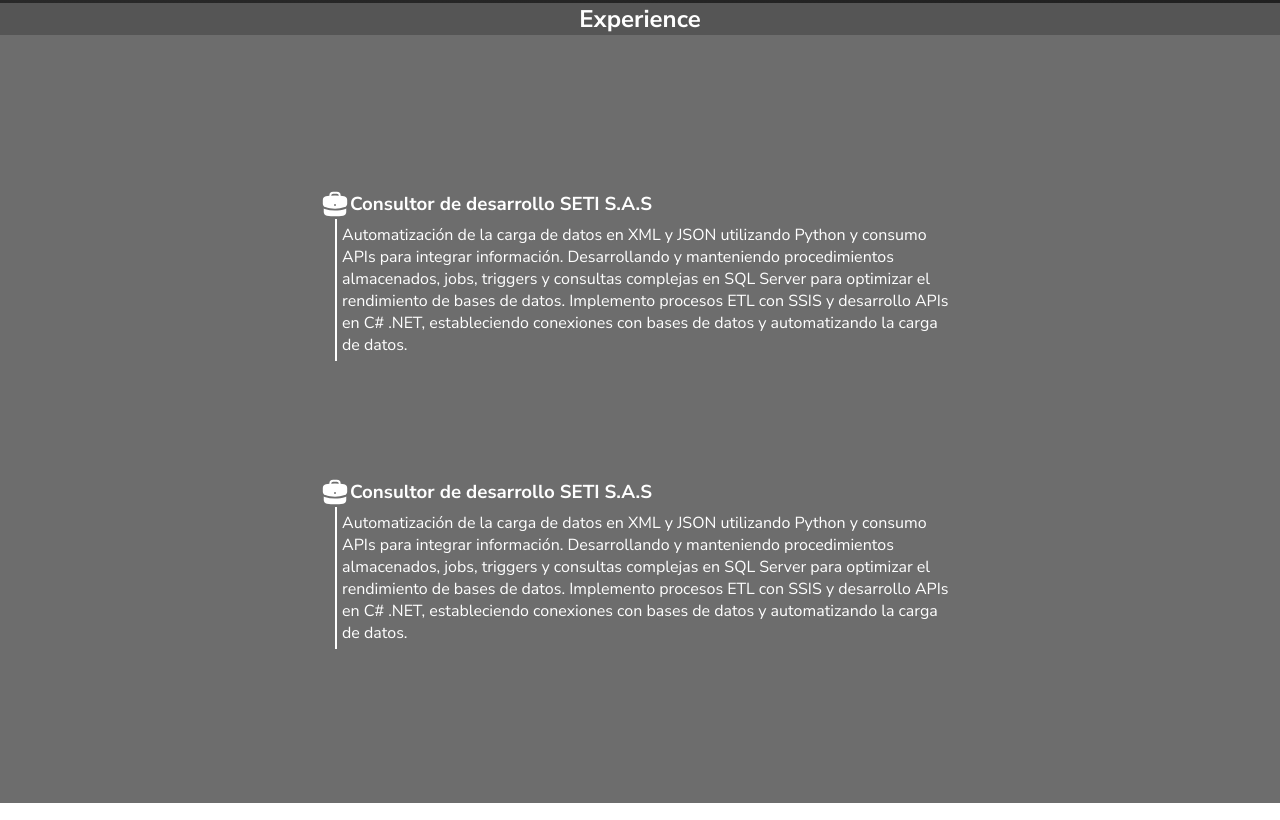
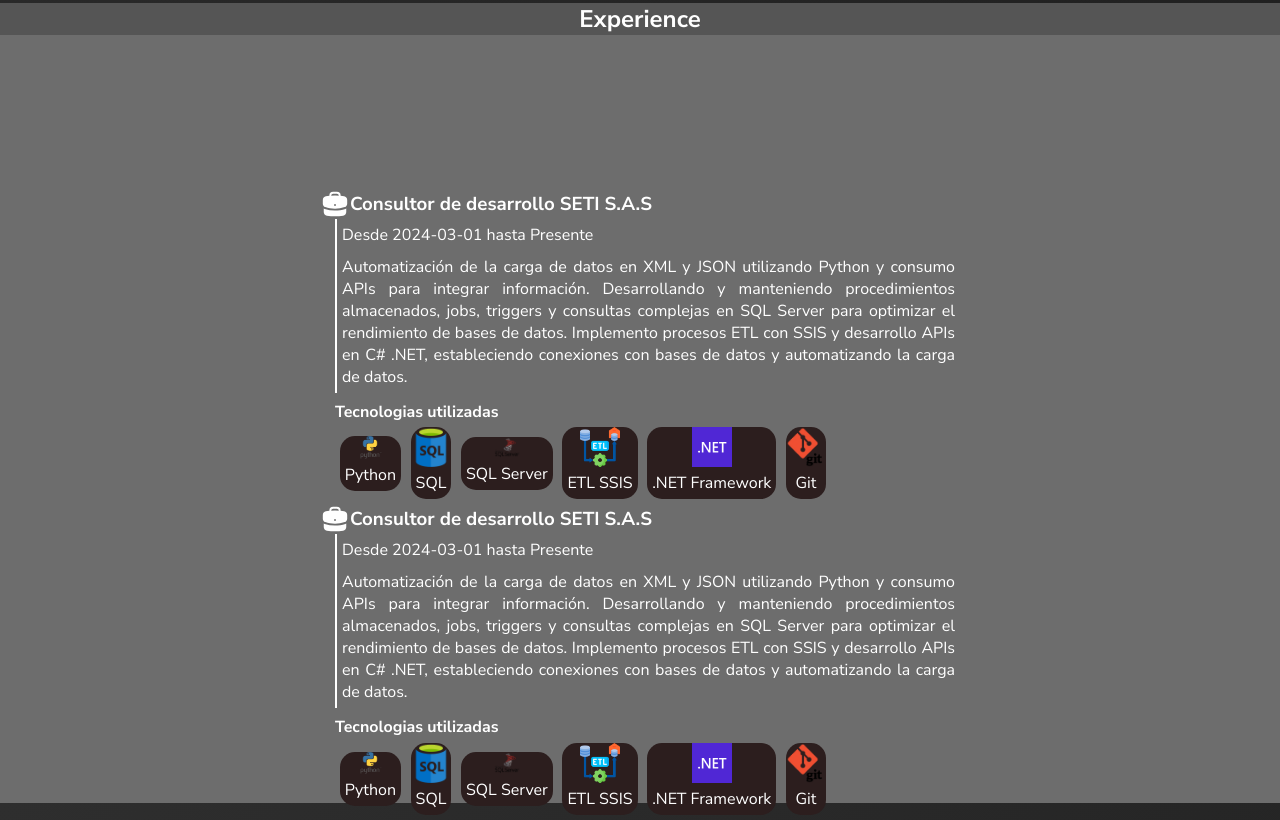
Before and after one commit to xXlion370Xx/Portfolio-Daniel-Roa, an Astro site: page / in a window 1280 px wide. Shown: the part 797-1617 px from the top of the page. Built offline with nearby package versions, Linux system fonts and the light colour scheme; Astro itself is replaced by a stand-in of ours.

Commit message:
add constants and some styles to box experience

```diff
--- a/src/components/experience/experience-box/experience-box.astro
+++ b/src/components/experience/experience-box/experience-box.astro
@@ -23,20 +23,22 @@
             </strong>
         </h3>
     </div>
-    <div class="about">
+    <div class="experience-container">
+        <div class="experience-text">
+            <p>Desde 2024-03-01 hasta Presente</p>
             <p>
-            Automatización de la carga de datos en XML y JSON utilizando Python
-            y consumo APIs para integrar información. Desarrollando y
-            manteniendo procedimientos almacenados, jobs, triggers y consultas
-            complejas en SQL Server para optimizar el rendimiento de bases de
-            datos. Implemento procesos ETL con SSIS y desarrollo APIs en C#
-            .NET, estableciendo conexiones con bases de datos y automatizando la
-            carga de datos.
+                Automatización de la carga de datos en XML y JSON utilizando
+                Python y consumo APIs para integrar información. Desarrollando y
+                manteniendo procedimientos almacenados, jobs, triggers y
+                consultas complejas en SQL Server para optimizar el rendimiento
+                de bases de datos. Implemento procesos ETL con SSIS y desarrollo
+                APIs en C# .NET, estableciendo conexiones con bases de datos y
+                automatizando la carga de datos.
             </p>
         </div>
-
-    <!-- <div class="techImagesContainer">
-        <div>
+        <h4>Tecnologias utilizadas</h4>
+        <div class="experience-stack-images">
+            <div class="image-container">
                 <img
                     class="techImagesIngles"
                     src="/imgs/pythonLogo.png"
@@ -44,7 +46,7 @@
                 />
                 <p>Python</p>
             </div>
-        <div>
+            <div class="image-container">
                 <img
                     class="techImagesIngles"
                     src="/imgs/sqlLogo.png"
@@ -52,7 +54,7 @@
                 />
                 <p>SQL</p>
             </div>
-        <div>
+            <div class="image-container">
                 <img
                     class="techImagesIngles"
                     src="/imgs/sqlServerLogo.png"
@@ -60,7 +62,7 @@
                 />
                 <p>SQL Server</p>
             </div>
-        <div>
+            <div class="image-container">
                 <img
                     class="techImagesIngles"
                     src="/imgs/ETLLogo.png"
@@ -68,7 +70,7 @@
                 />
                 <p>ETL SSIS</p>
             </div>
-        <div>
+            <div class="image-container">
                 <img
                     class="techImagesIngles"
                     src="/imgs/dotNetLogo.png"
@@ -76,7 +78,7 @@
                 />
                 <p>.NET Framework</p>
             </div>
-        <div>
+            <div class="image-container">
                 <img
                     class="techImagesIngles"
                     src="/imgs/gitLogo.png"
@@ -84,7 +86,8 @@
                 />
                 <p>Git</p>
             </div>
-    </div> -->
+        </div>
+    </div>
 </div>
 
 <style>
@@ -105,19 +108,44 @@
         justify-content: center;
     }
 
+    .experience-container {
+        /* background-color: blue; */
+        margin-left: 15px;
+        display: flex;
+        flex-direction: column;
+        justify-content: center;
+        align-items: start;
+    }
+
+    .experience-text {
+        border-left: 2px solid #fff;
+    }
+
     p {
+        text-align: justify;
         padding: 5px;
     }
 
-    .about {
+    .experience-stack-images {
         /* background-color: blue; */
-        margin-left: 15px;
-        border-left: 2px solid #fff;
+        display: flex;
+        align-items: center;
+        justify-content: center;
     }
 
-    .techImagesContainer {
+    h4 {
+        align-self: self-start;
+        margin-top: 0.5rem;
+    }
+
+    .image-container {
+        background-color: #2c1e1e;
+        border-radius: 15px;
         display: flex;
+        flex-direction: column;
+        justify-content: center;
         align-items: center;
+        margin: 0.3rem;
     }
 
     .techImagesExcel {
```
Also changed, not shown: src/constants/index.ts (added, +37 -0 lines). Lines whose indentation alone changed are shown as unchanged.
